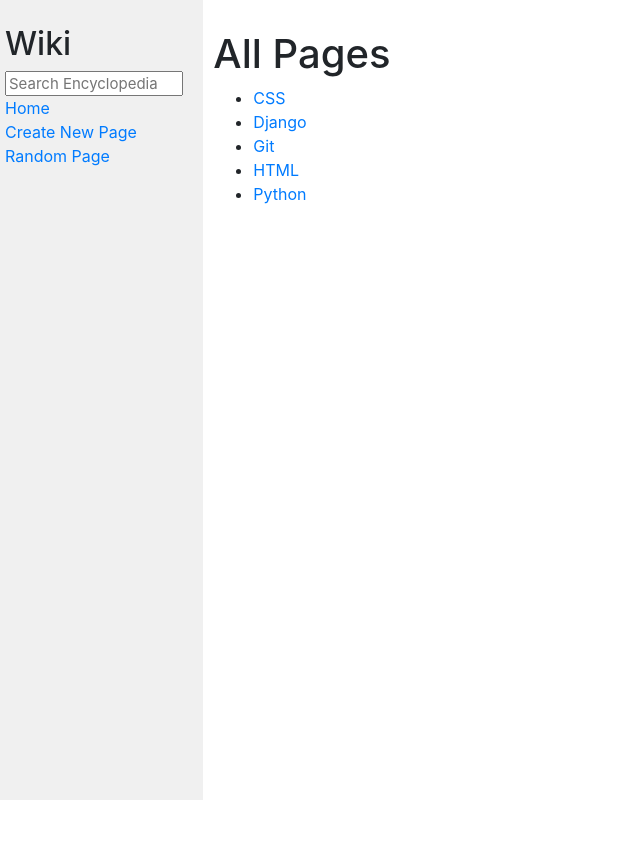
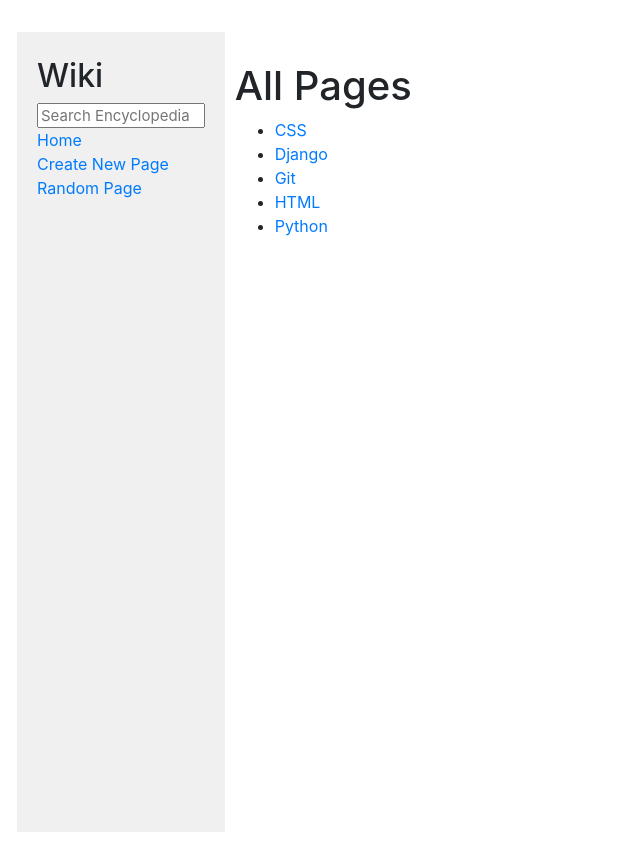
Before and after one commit to AmmarCode/wiki-CS50-project1, a Django app: page / in a window 1280 px wide. Shown: the whole page, without its empty margins (0-640 px from the left). Before the commit the page ends 800 px from the top, so only its background shows below. Run offline with Django 3.2, Linux system fonts and the light colour scheme; some libraries are stand-ins or nearby versions.

Commit message:
Add margin and padding to style

```diff
--- a/encyclopedia/static/encyclopedia/styles.css
+++ b/encyclopedia/static/encyclopedia/styles.css
@@ -1,5 +1,6 @@
 body {
-    margin: 0;
+    margin: 1em;
+    padding: 1em;
     background-color: white;
 }
 
```
